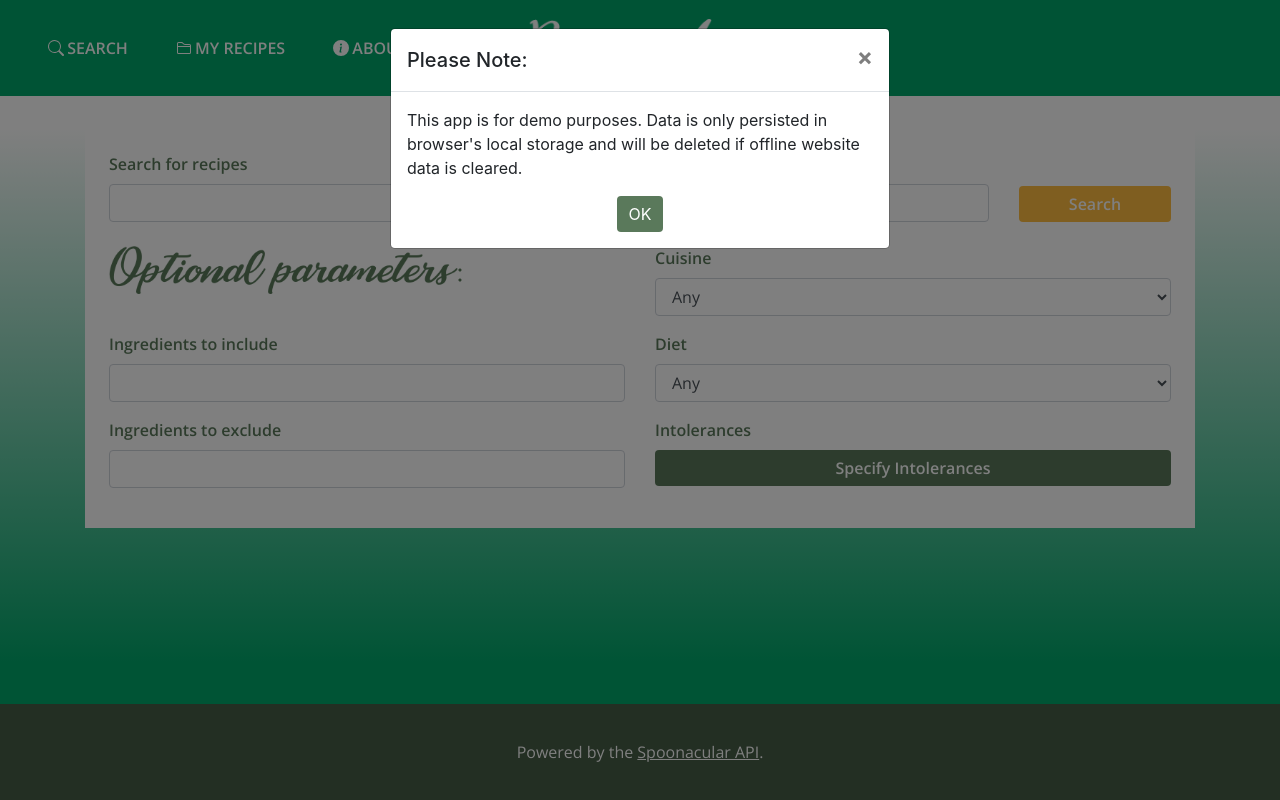
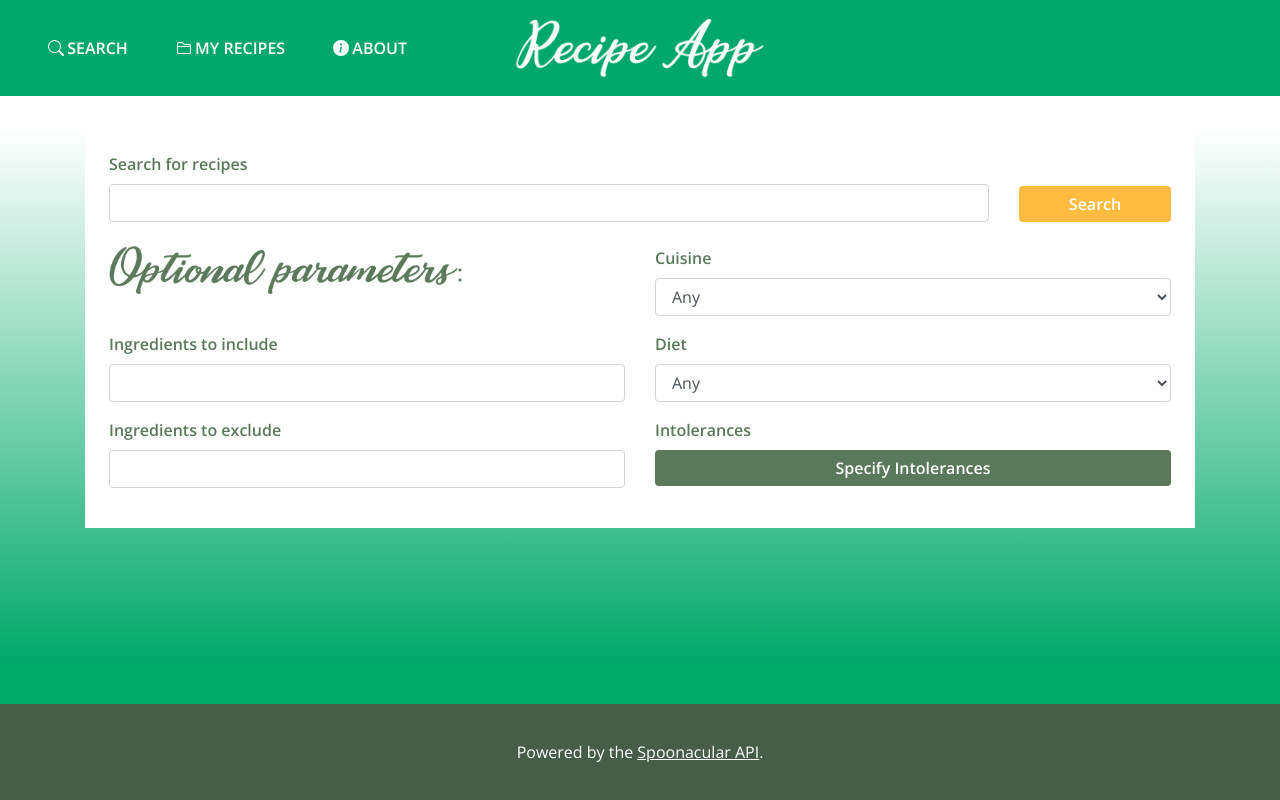
Before and after one commit to mjikhare/recipe-demo-app, a Vue app: page / in a window 1280 px wide. Built offline with nearby package versions, Linux system fonts and the light colour scheme.

Commit message:
removed unnecessary popup

```diff
--- a/src/App.vue
+++ b/src/App.vue
@@ -69,14 +69,6 @@
         <a href="https://spoonacular.com/food-api/">Spoonacular API</a>.</span
       >
     </footer>
-
-    <b-modal v-model="giveWarning" title="Please Note:" hide-footer>
-      This app is for demo purposes. Data is only persisted in browser's local
-      storage and will be deleted if offline website data is cleared.
-      <div class="mt-3 text-center">
-        <b-button @click="giveWarning = false" class="darkButton">OK</b-button>
-      </div>
-    </b-modal>
   </div>
 </template>
 
@@ -88,19 +80,12 @@ export default {
   data() {
     return {
       tab: 1,
-      giveWarning: false,
     };
   },
   components: {
     BrowsePage,
     SavedPage,
     AboutPage,
-  },
-  created() {
-    if (!localStorage.getItem("recipe-app-warning-given")) {
-      this.giveWarning = true;
-      localStorage.setItem("recipe-app-warning-given", "true");
-    }
   },
   mounted() {
     let nav = document.querySelector(".nav");
```
